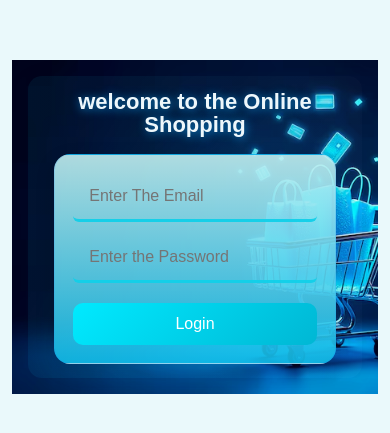
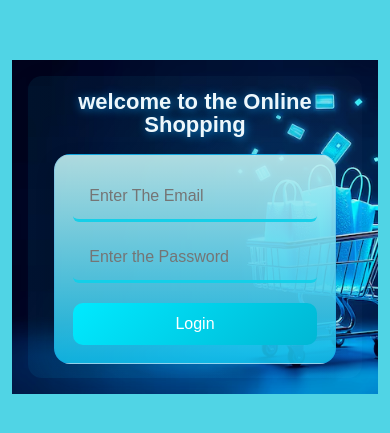
Before and after one commit to hari821-lap/E-Store---Online-Shopping-Platform, a React (Vite) app: page / in a window 390 px wide. Shown: the part 195-628 px from the top of the page. Built offline with nearby package versions, Linux system fonts and the light colour scheme.

Commit message:
changed Color

```diff
--- a/src/assets/Styles/landingpage.css
+++ b/src/assets/Styles/landingpage.css
@@ -8,7 +8,7 @@
   justify-content: center;
 
   box-sizing: border-box;
-  background: #eaf9fb;
+  background: #33cee2;
 
   .bgImage {                          /* corrected name */
     width: 100%;
@@ -152,7 +152,9 @@
 
 /* ===== Responsive tweaks ===== */
 @media (max-width: 900px) {
-  .landingpage .bgImage .container {
+
+  .landingpage
+   .bgImage .container {
     padding: 20px;
     gap: 16px;
   }
@@ -179,6 +181,8 @@
 @media (max-width: 480px) {
   .landingpage {
     padding: 12px;
+    background: #50d4e5;
+
   }
 
   .landingpage .bgImage {
```
